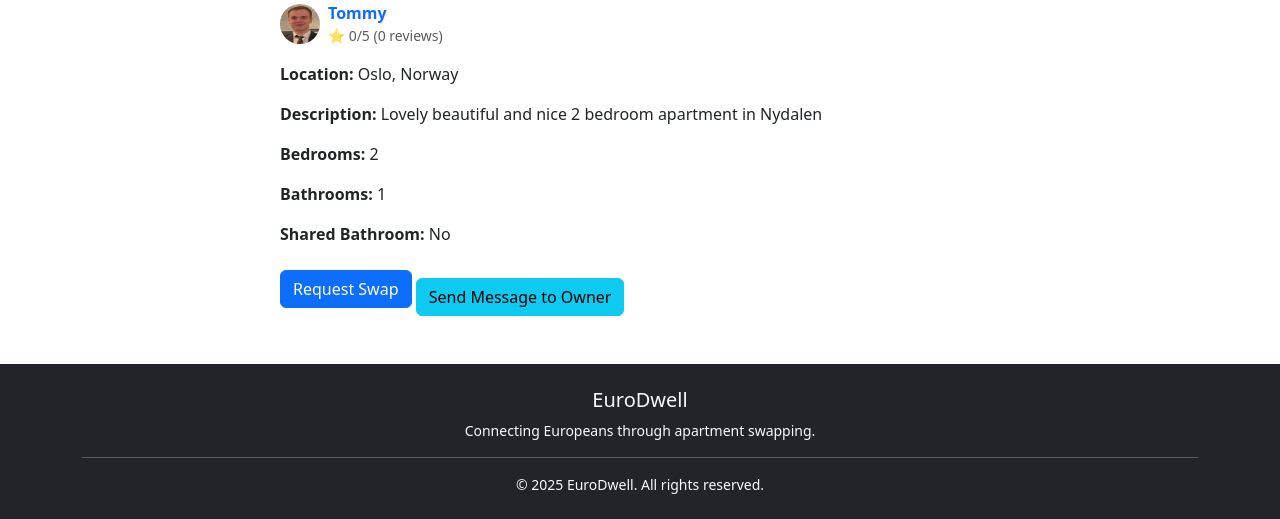
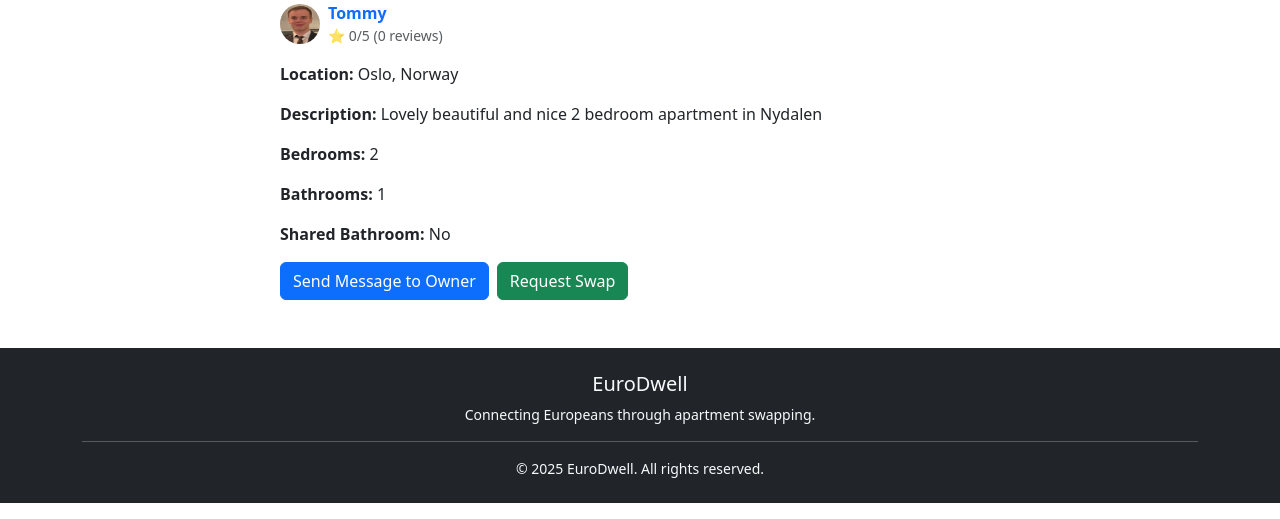
Before and after one commit to tommyelvebu/EuroDwell, a Django app: page /apartment/12/ in a window 1280 px wide. Shown: the part 369-888 px from the top of the page. Run offline with Django 5.2, Linux system fonts and the light colour scheme; a user stored in the database is signed in; data comes from the database, SQL or seed files in the repository; both versions use the stored data as it was after the commit.

Commit message:
fixed button request swap and message owner not alligned

```diff
--- a/djangoproject/app/templates/apartment_details.html
+++ b/djangoproject/app/templates/apartment_details.html
@@ -51,8 +51,14 @@
 
             {% if user.is_authenticated %}
                 {% if apartment.user != request.user %}
-                    <a href="{% url 'request_swap' apartment.id %}" class="btn btn-primary">Request Swap</a>
-                    <a href="{% url 'chat_with_user' apartment.user.id %}" class="btn btn-info mt-3">Send Message to Owner</a>
+                    <div class="d-flex gap-2 mt-3">
+                        <a href="{% url 'chat_with_user' apartment.user.id %}" class="btn btn-primary">
+                            Send Message to Owner
+                        </a>
+                        <a href="{% url 'request_swap' apartment.id %}" class="btn btn-success">
+                            Request Swap
+                        </a>
+                    </div>
                 {% else %}
                     <p class="text-muted mt-3">This is your own apartment listing.</p>
                 {% endif %}
```
Also changed, not shown: djangoproject/db.sqlite3.
